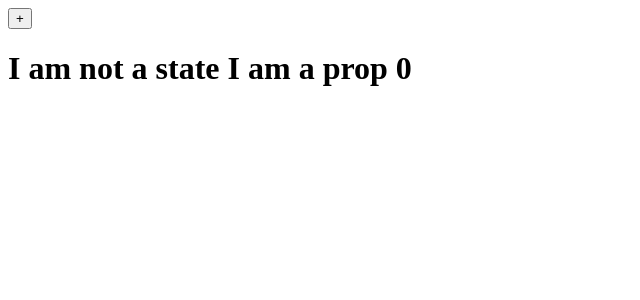
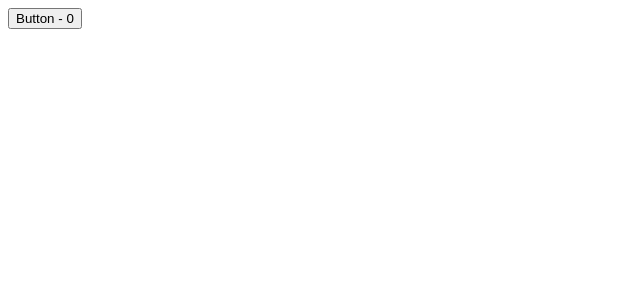
Before and after one commit to Theu/es6-react-setup, a React app: page / in a window 1280 px wide. Shown: the top 300 px of the page, without its empty margins (0-640 px from the left). Built offline with nearby package versions, Linux system fonts and the light colour scheme.

Commit message:
branch 13

```diff
--- a/App.js
+++ b/App.js
@@ -1,48 +1,37 @@
 import React from 'react';
-import ReactDOM from 'react-dom';
+
+let myMixin = InnerComponent => class extends React.Component {
+  constructor(){
+    super();
+    this.state = {val:0};
+    this.update = this.update.bind(this)
+  }
+  update(){
+    this.setState({val: this.state.val + 1})
+  }
+
+  render(){
+    return <InnerComponent
+      update={this.update}
+      {...this.state}
+      {...this.props} />
+  }
+}
+
+const Button = (props) => <button onClick={props.update}>{props.txt} - {props.val}</button>
+
+let ButtonMixed = myMixin(Button)
 
 class App extends React.Component {
-  constructor(){
-    super();
-    // this.state = { stVal: 0 }
-    // this.stUpdate = this.stUpdate.bind(this);
-    this.update = this.update.bind(this);
-    this.state = {increasing: false}
-  }
-  update(){
-    ReactDOM.render(
-      <App val={this.props.val+1} />,
-      document.getElementById('app')
+
+  render() {
+    return (
+      <div>
+        <ButtonMixed txt="Button" />
+      </div>
     );
   }
-  componentWillReceiveProps(nextProps){
-    this.setState({increasing: nextProps.val > this.props.val})
-  }
-  shouldComponentUpdate(nextProps, nextState) {
-    return nextProps.val % 5 === 0;
-  }
-  componentDidUpdate(prevPops){
-    console.log('prevProps', prevPops);
-  }
-  // stUpdate(){
-  //   this.setState({ stVal: this.props.val * 100 })
-  // }
-  render(){
-    console.log(this.state.increasing);
-    return(
-      <div>
-        <button onClick={this.update}>
-          +
-        </button>
-        <h1>I am not a state I am a prop {this.props.val}</h1>
-        {/* <button onClick={this.stUpdate}>
-          +
-          </button>
-        <h1>with state {this.state.stVal}</h1> */}
-      </div>
-    )
-  }
+
 }
-App.defaultProps = { val: 0 }
 
-export default App
+export default App;
```
